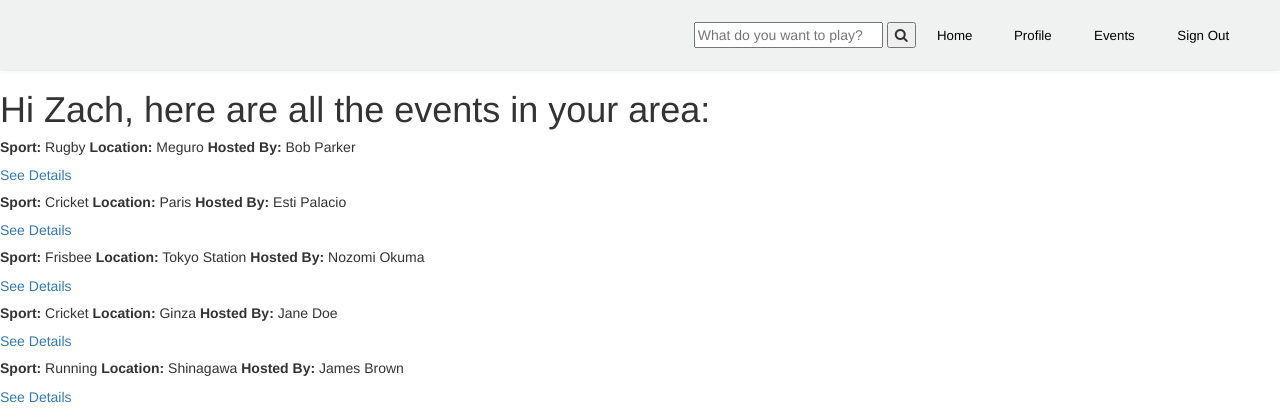
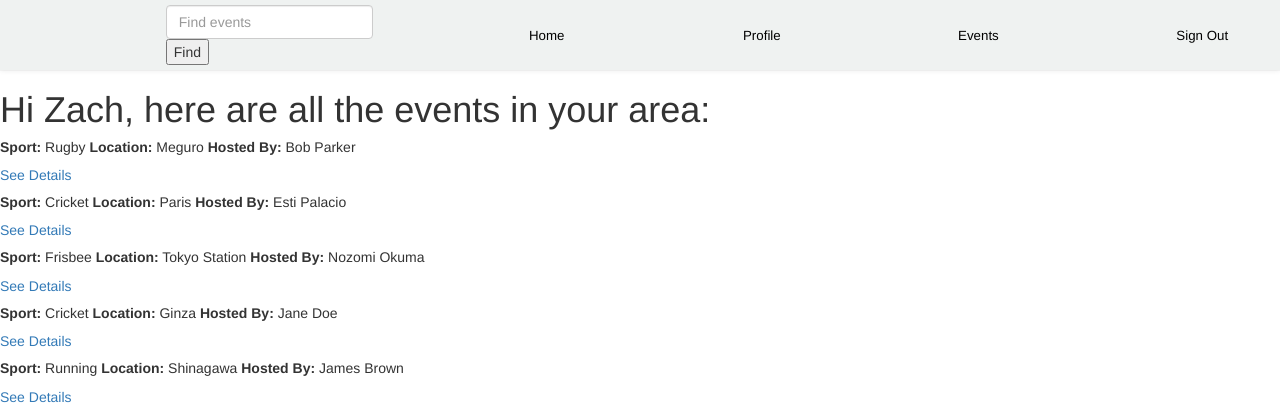
Before and after one commit to zacharygian/TravelMeetPlay, a Rails app: page /events in a window 1280 px wide. Shown: the top 420 px of the page. Run offline with Rails 7, Linux system fonts and the light colour scheme; a user stored in the database is signed in; data comes from the database, SQL or seed files in the repository; style sheets or scripts are compiled from the project's sources; some libraries are stand-ins or nearby versions.

Commit message:
added searchbar to find events

```diff
--- a/app/controllers/events_controller.rb
+++ b/app/controllers/events_controller.rb
@@ -2,8 +2,17 @@ class EventsController < ApplicationController
   before_action :set_event, only: [ :show, :edit, :destroy ]
 
   def index
-    @events = policy_scope(Event)
+@events = policy_scope(Event)
     # @events = Event.all
+    if params[:search].present?
+      sql_query = " \
+        events.location ILIKE :search \
+        OR sports.name ILIKE :search \
+      "
+      @events = Event.joins(:sport).where(sql_query, search: "%#{params[:search]}%")
+    else
+       @events = policy_scope(Event)
+    end
   end
 
   def show
--- a/app/views/pages/profile.html.erb
+++ b/app/views/pages/profile.html.erb
@@ -2,6 +2,7 @@
 <%= cl_image_tag(@user.photo,
       width: 400, height: 300, crop: :fill) %>
 
+<%= link_to "Edit My profile", edit_user_registration_path %>
 <h2>Experiences in Sports</h2>
 <% @user.experiences.each do |experience| %>
 <p><%= experience.sport.name %></p>
--- a/app/views/shared/_navbar.html.erb
+++ b/app/views/shared/_navbar.html.erb
@@ -4,13 +4,25 @@
     <%#= image_tag "logo_navbar.jpg", height: 50 %>
   <% end %>
   <!-- Right Navigation -->
-  <div class="navbar-wagon-right hidden-xs hidden-sm">
+<!--   <div class="navbar-wagon-right hidden-xs hidden-sm">
     <div class="search-container">
         <form action="/action_page.php">
-          <input type="text" placeholder="What do you want to play?" name="search">
+          <input type="text" placeholder="What do you want to play?" name="text" params=":search">
           <button type="submit"><i class="fa fa-search"></i></button>
         </form>
+    </div> -->
+    <div class="navbar-wagon-right hidden-xs hidden-sm">
+       <div class="search-container">
+      <%= form_tag events_path, method: :get do %>
+      <%= text_field_tag :search,
+        params[:seach],
+        class: "form-control",
+        placeholder: "Find events"
+      %>
+      <%= submit_tag "Find" %>
+    <% end %>
     </div>
+  </div>
 
     <% if user_signed_in? %>
 
```
Also changed, not shown: db/schema.rb.
